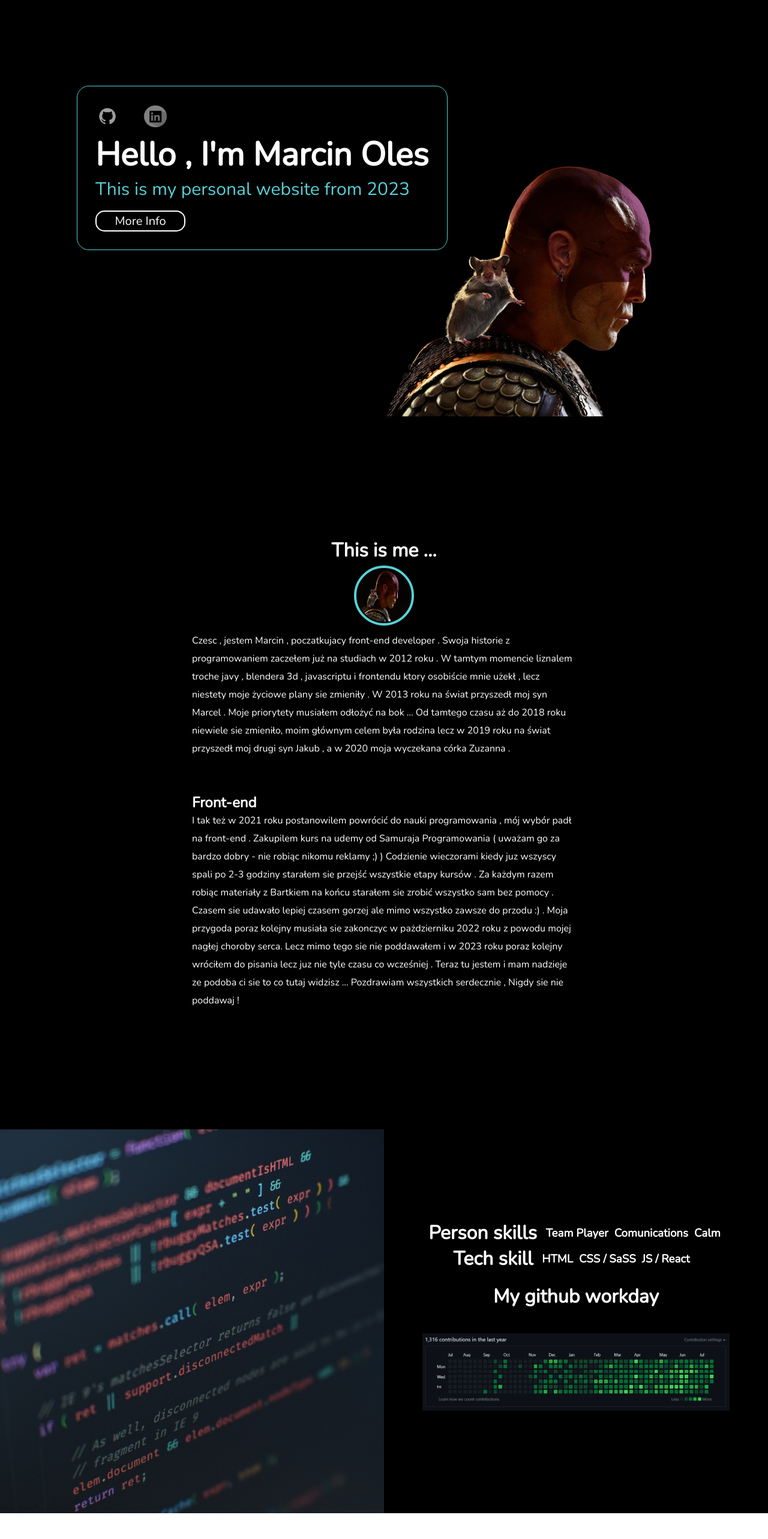
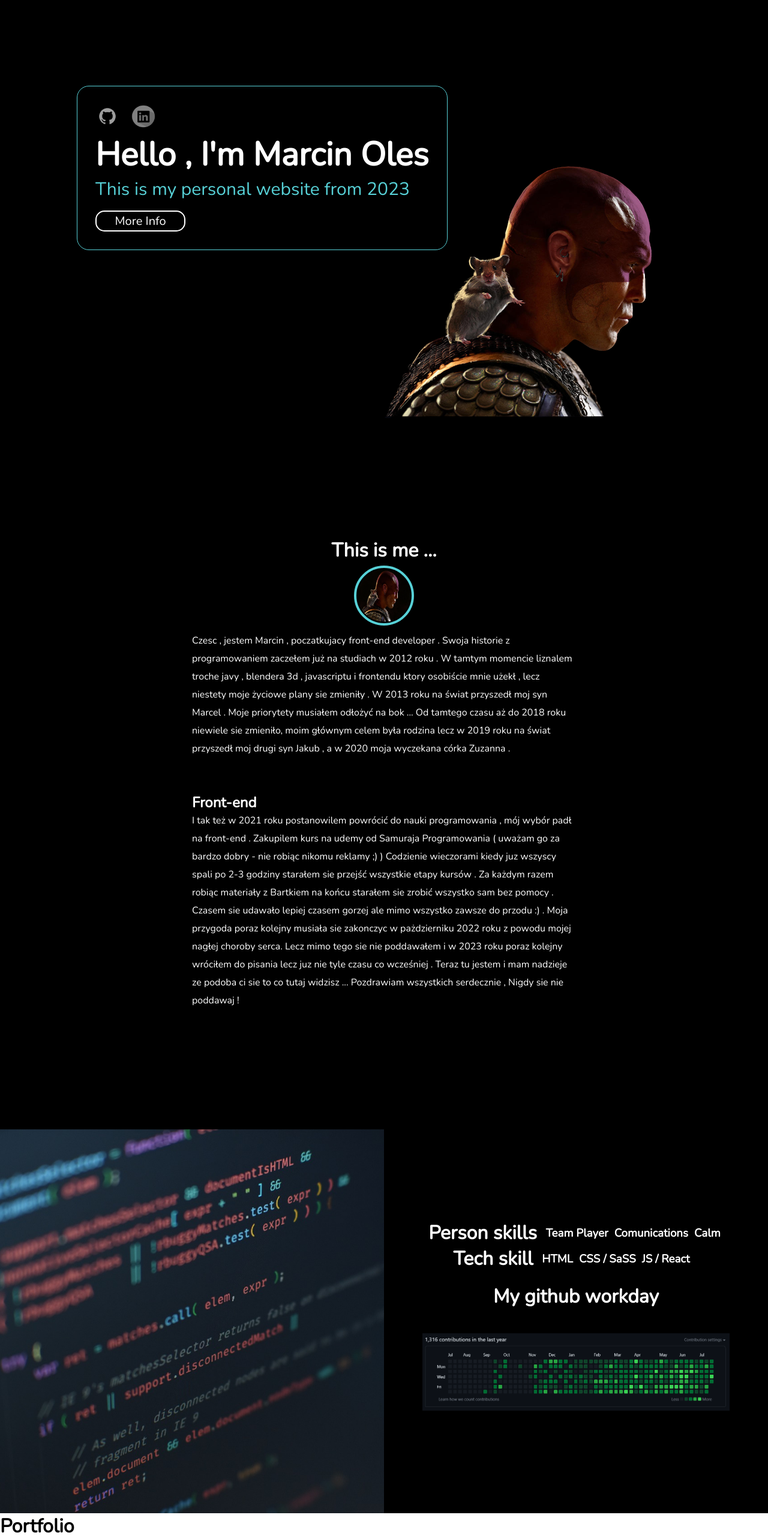
Before and after one commit to marcinoles87/mysite, a React (Create React App) app: page / in a window 1280 px wide. Shown: the part 97-2663 px from the top of the page at 60% size. Before the commit the page ends 2620 px from the top, so only its background shows below. Built offline with nearby package versions, Linux system fonts and the light colour scheme.

Commit message:
work with portfolio section

```diff
--- a/src/App.js
+++ b/src/App.js
@@ -8,6 +8,7 @@ import Freetime from './components/Freetime';
 
 import './App.scss';
 import Projects from './components/Projects';
+import Portfolio from './components/Portfolio';
 
 function App() {
 
@@ -29,6 +30,7 @@ function App() {
               <About></About>
               <Projects></Projects>
               {/* <Freetime></Freetime> */}
+              <Portfolio></Portfolio>
 
 
 
--- /dev/null
+++ b/src/components/Portfolio.js
@@ -0,0 +1,13 @@
+import React from 'react'
+
+import './portfolio.scss';
+
+function Portfolio() {
+  return (
+    <div>
+        <h1> Portfolio</h1>
+    </div>
+  )
+}
+
+export default Portfolio
--- a/src/components/header.scss
+++ b/src/components/header.scss
@@ -27,17 +27,16 @@ $primary-color : rgb(87, 209, 215);
         img{
             width: 40px;
             height: 40px;
-            margin-right: 40px;
+            margin-right: 20px;
             border-radius: 20px;
             filter: grayscale(1);
-            // filter: brightness(1);
             transition: 1s ease;
+            cursor: pointer;
 
         }
 
         img:hover{
-            transform: scale(1.1);
-
+            transform: scale(1.2);
             filter: brightness(1.4);
         }
 
```
Also changed, not shown: src/components/portfolio.scss (added).
